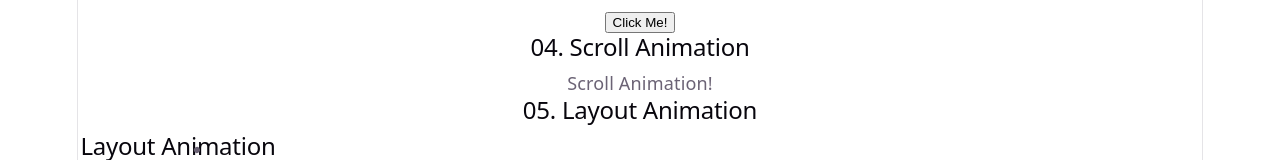
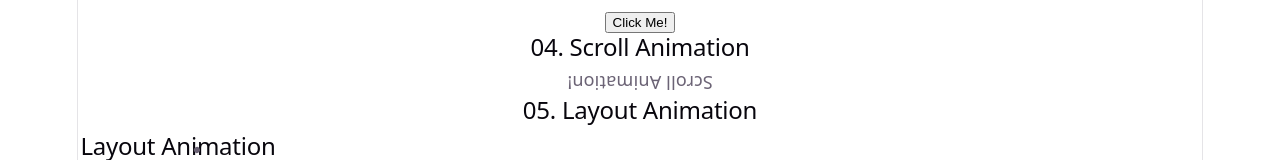
Before and after one commit to nethmakavindi/Motion-practice, a React (Vite) app: page / in a window 1280 px wide. Shown: the part 466-626 px from the top of the page. Built offline with nearby package versions, Linux system fonts and the light colour scheme.

Commit message:
feat: enhance ScrollAnimation with scale and rotation effects

```diff
--- a/src/Examples/ScrollAnimation.jsx
+++ b/src/Examples/ScrollAnimation.jsx
@@ -5,11 +5,11 @@ function ScrollAnimation() {
   return (
     <div className="flex min-h-screen items-center justify-center bg-slate-900">
       <motion.div
-        initial={{ opacity: 0, y: 100 }}
-        whileInView={{ opacity: 1, y: 0 }}
-        viewport={{ once: true }}
-        transition={{ duration: 1 }}
-        className="rounded-xl bg-purple-600 p-10 text-2xl font-bold text-white"
+  initial={{ opacity: 0, y: 100, scale: 0.5 }}
+  whileInView={{ opacity: 1, y: 0, scale: 1, rotate: 180 }}
+  viewport={{ once: false }}
+  transition={{ duration: 2, delay: 0.5, ease: "easeOut" }}
+  className="rounded-xl bg-purple-600 p-10 text-2xl font-bold text-white"
       >
         Scroll Animation!
       </motion.div>
```
